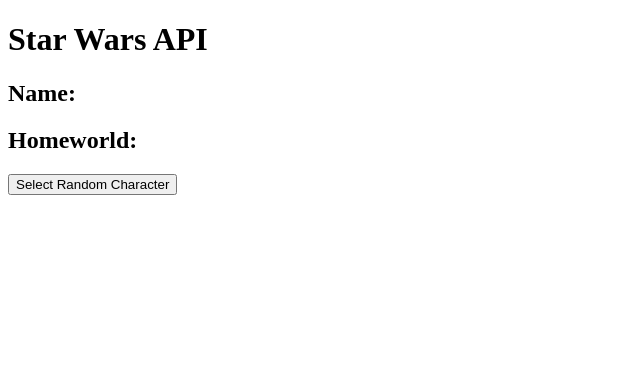
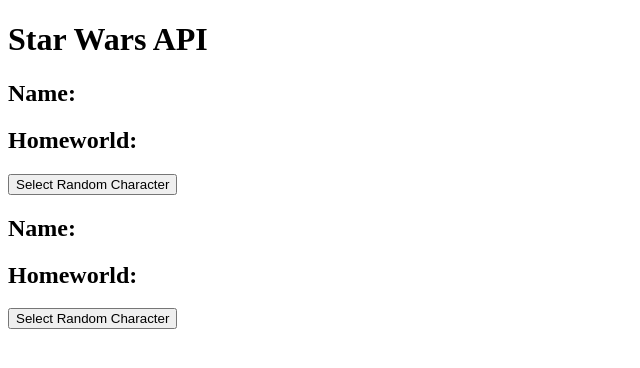
Before and after one commit to kianaditya/react-starwarsapi, a React app: page / in a window 1280 px wide. Shown: the top 368 px of the page, without its empty margins (0-640 px from the left). Built offline with nearby package versions, Linux system fonts and the light colour scheme.

Commit message:
Adds App js to replicate ApiComponent, passes Homeworld name to APP Js for comparison

```diff
--- a/src/ApiComponent.js
+++ b/src/ApiComponent.js
@@ -3,18 +3,19 @@
 const baseAPI ='https://swapi.co/api/';
 class ApiComponent extends Component{
 
-    constructor(){
-        super();
+    constructor(props){
+        super(props);
         this.state ={
-            person: 'person',
-            homeworld:''
+            person: '',
+            homeworld:'',
+            id: props.id
         };
         this.PeopleAPI = this.PeopleAPI.bind(this);
         this.HomeWorldAPI = this.HomeWorldAPI.bind(this);
     }
 
     PeopleAPI(){
-        let number = Math.floor(Math.random() *90)+1
+        let number = Math.floor(Math.random() *70)+1
         fetch(baseAPI + 'people/'+number+'/')
         .then(Response => Response.json())
         .then(data => this.setState({person: data}))
@@ -26,15 +27,21 @@
         fetch(this.state.person.homeworld)
         .then(Response => Response.json())
         .then(data => this.setState({homeworld: data}))
+        .then(data => this.props.HWCheck(this.state.homeworld.name,this.state.id))
     }
+
 
     render(){
         return(
-            <PersonCard
-            character = {this.state.person}
-            homeworld = {this.state.homeworld}
-            PeopleAPI = {this.PeopleAPI}
-            />
+            <div id = {this.state.id}>
+                <PersonCard
+                character = {this.state.person}
+                homeworld = {this.state.homeworld}
+                PeopleAPI = {this.PeopleAPI}
+                id = {this.state.id}
+                />
+            </div>
+
         )
     }
 }
--- /dev/null
+++ b/src/App.js
@@ -0,0 +1,31 @@
+import React,{Component} from 'react'
+import ApiComponent from './ApiComponent';
+
+class App extends Component{
+
+    constructor(){
+        super();
+
+    }
+    HomeWorldCheck(HWName,id){
+        // console.log(HomeWorld1,HomeWorld2)
+        console.log(HWName,id)
+    }
+
+    render(){
+        return(
+            <div>
+                <ApiComponent
+                id = "1"
+                HWCheck = {this.HomeWorldCheck}
+                />
+                <ApiComponent
+                id = "2"
+                HWCheck = {this.HomeWorldCheck}
+                />
+            </div>
+        )
+    }
+
+}
+export default App
--- a/src/PersonCard.js
+++ b/src/PersonCard.js
@@ -10,8 +10,8 @@
         let homeworld = this.props.homeworld
         return(
             <div>
-                <h2> Name: {character.name}  </h2>
-                <h2> Homeworld: {homeworld.name}  </h2>
+                <h2 id ="Name"> Name: {character.name}  </h2>
+                <h2 id = {`Homeworld` + this.props.id}> Homeworld: {homeworld.name}  </h2>
                 <button onClick = {this.props.PeopleAPI}>Select Random Character</button>
             </div>
         )
--- a/src/index.js
+++ b/src/index.js
@@ -1,17 +1,17 @@
 import React from "react"
 import ReactDOM from "react-dom"
 import Header from './Header'
-import ApiComponent from "./ApiComponent";
+import App from './App'
 
-const App = () => {
+const Index = () => {
     return (
         <div>
             <Header />
-            <ApiComponent />
+            <App />
         </div>
 
     )
 };
 
 
-ReactDOM.render(<App />, document.getElementById("root"))
+ReactDOM.render(<Index />, document.getElementById("root"))
```
